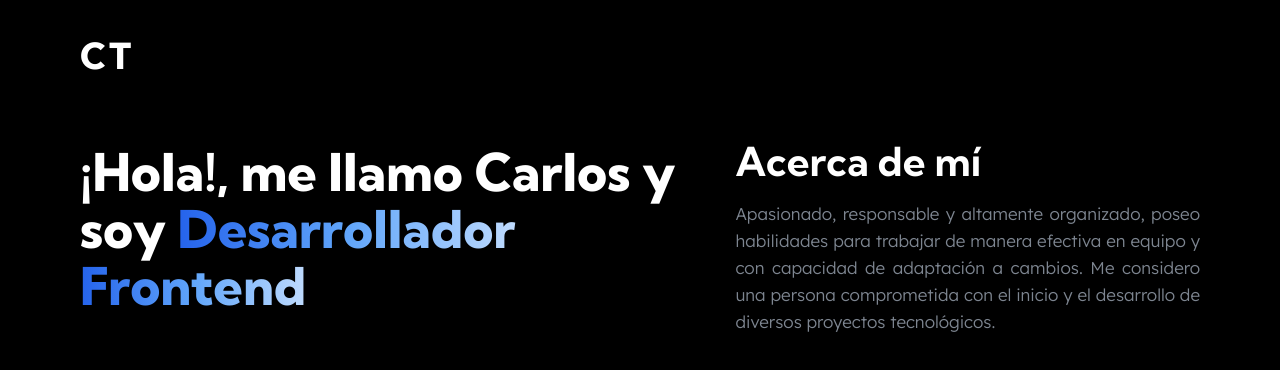
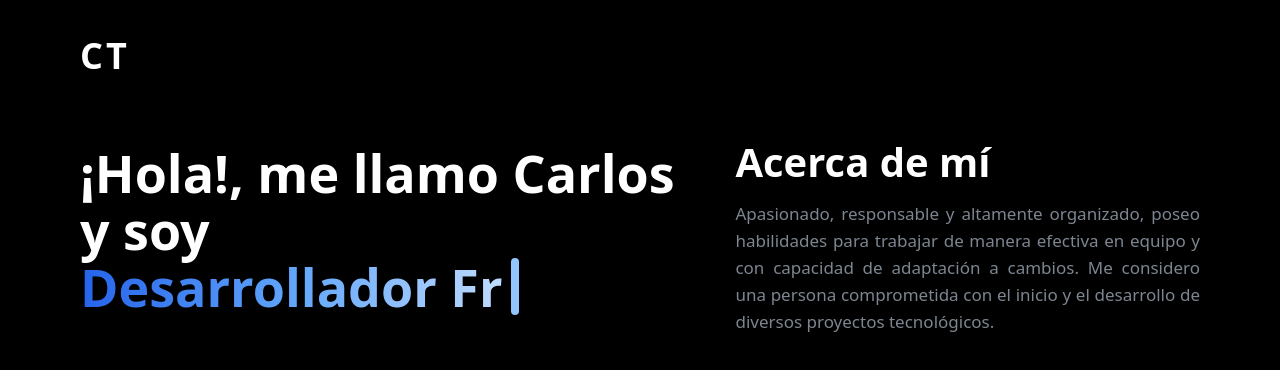
Before and after one commit to carlostrujilloneyra/portfolio-project, a Next.js app: page / in a window 1280 px wide. Shown: the top 370 px of the page. Built offline with nearby package versions, Linux system fonts and the light colour scheme.

Commit message:
Agregando animacion

```diff
--- a/components/hero/Hero.tsx
+++ b/components/hero/Hero.tsx
@@ -1,9 +1,31 @@
+'use client'
+
+import Typewriter from 'typewriter-effect';
 
 export const Hero = () => {
 	return (
 		<>
-			<div className="container grid grid-cols-1 gap-y-8 sm:gap-y-8 py-8 sm:py-12 lg:gap-y-0 lg:grid-cols-2 lg:gap-x-9 min-[1250px]:grid-cols-hero-grid-max padding-x">
-				<h1 className="text-whiteColor font-extrabold text-4xl sm:text-5xl leading-[42px] sm:leading-[54px] text-center lg:text-left mb-8 sm:mb-9 lg:text-[52px] lg:leading-[57px] min-[1500px]:leading-[64px] lg:mb-0">¡Hola!, me llamo Carlos y soy <span className="frontend-gradient typing-animation">Desarrollador </span><span className="frontend-gradient">Frontend</span></h1>
+			<div className="container grid grid-cols-1 gap-y-12 sm:gap-y-8 py-8 sm:py-12 lg:gap-y-0 lg:grid-cols-2 lg:gap-x-9 min-[1250px]:grid-cols-hero-grid-max padding-x">
+				<h1 className="text-whiteColor font-extrabold text-4xl sm:text-5xl leading-[42px] sm:leading-[54px] text-center lg:text-left mb-7 sm:mb-9 lg:text-[52px] lg:leading-[57px] min-[1500px]:leading-[64px] lg:mb-0">¡Hola!, me llamo Carlos y soy <span className="frontend-gradient">
+					<Typewriter
+						options={{
+							strings: [
+								'Desarrollador Frontend',
+								'Programador Web',
+								'React Developer',
+								'Desarollador Web'
+							],
+							deleteSpeed: 80,
+							wrapperClassName: 'frontend-gradient',
+							cursorClassName: 'cursor-typewriter',
+							autoStart: true,
+							loop: true,
+							delay: 120,
+						}
+						}
+					/>
+				</span>
+				</h1>
 
 				<div>
 					<h2 className="text-whiteColor font-bold text-3xl sm:text-[32px] lg:text-[40px] mb-4 lg:mb-5">Acerca de mí</h2>
--- a/package.json
+++ b/package.json
@@ -18,6 +18,7 @@
     "react": "18.2.0",
     "react-dom": "18.2.0",
     "tailwindcss": "3.3.3",
-    "typescript": "5.2.2"
+    "typescript": "5.2.2",
+    "typewriter-effect": "^2.20.1"
   }
 }
--- a/src/app/globals.css
+++ b/src/app/globals.css
@@ -30,4 +30,8 @@
     @apply bg-gradient-to-r from-blue-600 via-blue-400 to-blue-200 text-transparent bg-clip-text;
   }
 
+  .cursor-typewriter{
+    @apply inline-block opacity-100 w-2 bg-blue-300 rounded-lg ml-2;
+  }
+
 }
--- a/src/app/layout.tsx
+++ b/src/app/layout.tsx
@@ -3,7 +3,7 @@ import { Kumbh_Sans, Lexend_Deca } from 'next/font/google'
 import './globals.css'
 
 const kumbh_sans = Kumbh_Sans({
-  weight: ['400', '500', '600', '700', '800', '900'],
+  weight: ['600', '700', '800', '900'],
   subsets: ['latin'],
   variable: '--font-kumbh-sans',
   style: ['normal']
@@ -11,7 +11,7 @@ const kumbh_sans = Kumbh_Sans({
 );
 
 const lexend_deca = Lexend_Deca({
-  weight: ['200', '300', '400', '500', '600', '700'],
+  weight: ['300', '400', '500', '600', '700'],
   subsets: ['latin'],
   variable: '--font-lexend-deca',
   style: ['normal']
@@ -53,7 +53,7 @@ export default function RootLayout({
 }) {
   return (
     <html lang="en">
-      <body className={`${kumbh_sans.variable} ${lexend_deca.variable}`}>{children}</body>
+      <body>{children}</body>
     </html>
   )
 }
```
Also changed, not shown: 1 other file (tests, documents, lock files or other folders).
